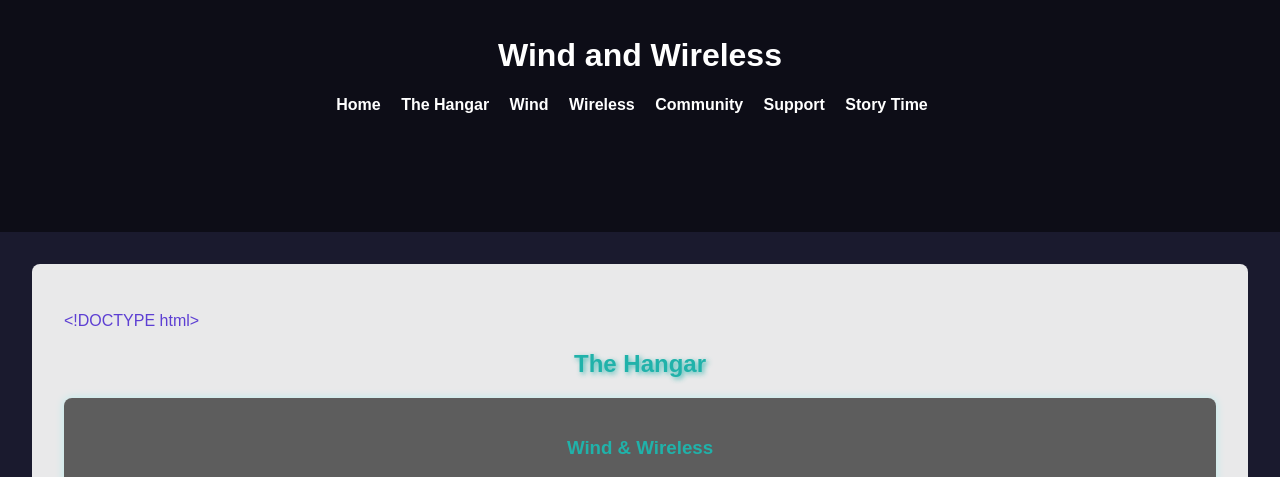
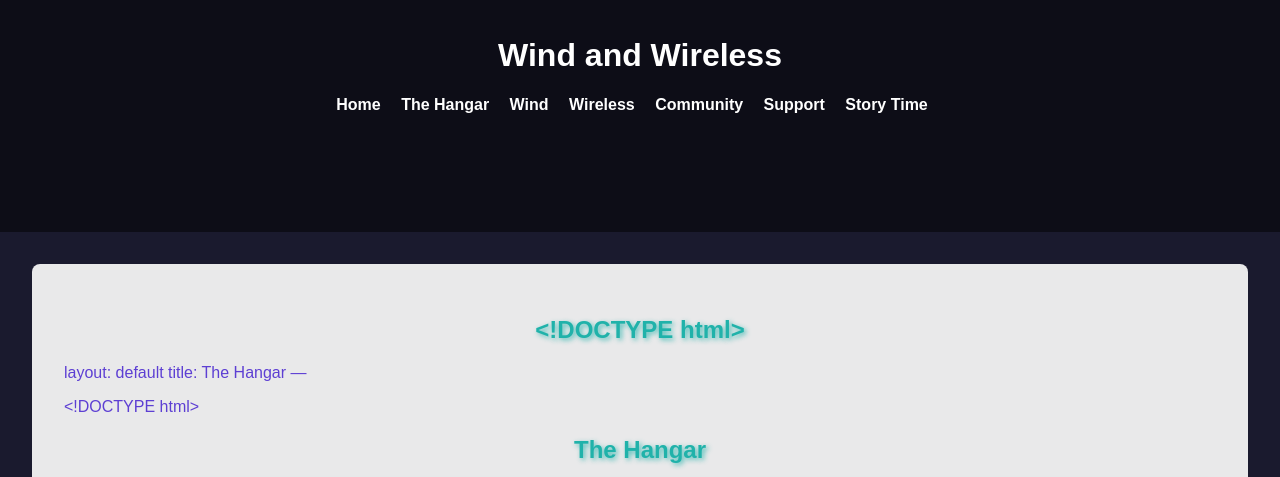
Before and after one commit to 00X30/WindWireless, a Jekyll site: the page built from the-hangar.md, in a window 1280 px wide. Shown: the top 477 px of the page. Built offline with Jekyll 4.4.1, drawn with Linux system fonts in a browser that asks for light colours; our own code applies the rules of GitHub Pages for plain Markdown files; grey boxes are pictures that could not be loaded.

Commit message:
Update the-hangar.md

```diff
--- a/the-hangar.md
+++ b/the-hangar.md
@@ -1,3 +1,4 @@
+<!DOCTYPE html>
 ---
 layout: default
 title: The Hangar
```
